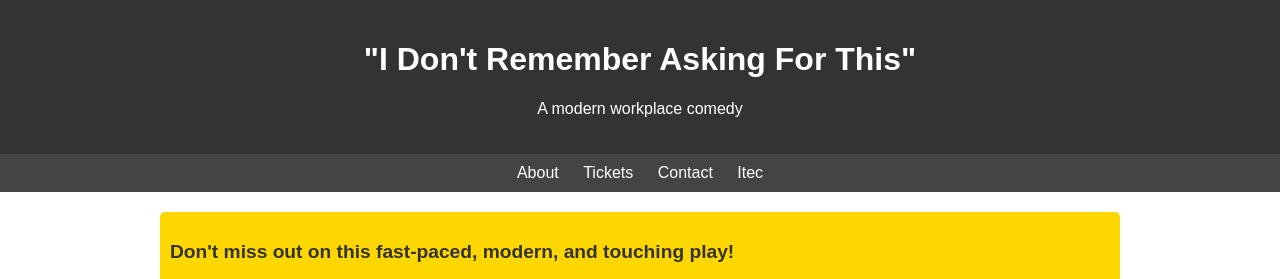
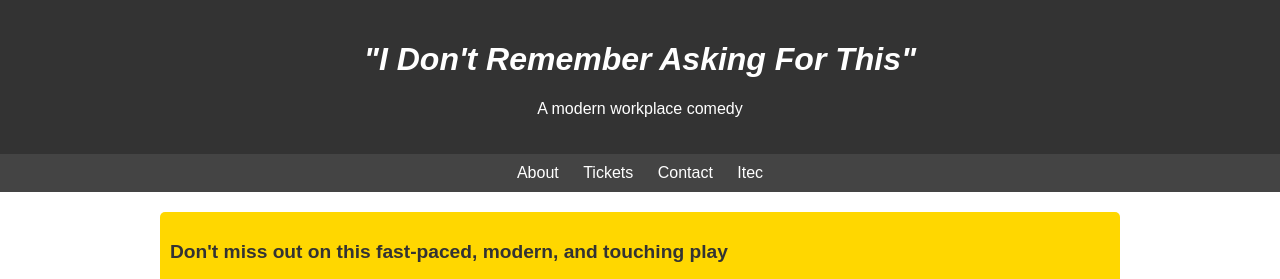
Before and after one commit to colinweb/idraft, a plain HTML site: page index.html in a window 1280 px wide. Shown: the top 279 px of the page. Drawn offline with Linux system fonts and the light colour scheme.

Commit message:
Update index.html

```diff
--- a/index.html
+++ b/index.html
@@ -60,7 +60,7 @@
 </head>
 <body>
     <header>
-        <h1>"I Don't Remember Asking For This"</h1>
+        <h1><i>"I Don't Remember Asking For This"</i></h1>
         <p>A modern workplace comedy</p>
     </header>
     <nav>
@@ -71,7 +71,7 @@
     </nav>
     <div class="container">
         <div class="highlight">
-            <p>Don't miss out on this fast-paced, modern, and touching play!</p>
+            <p>Don't miss out on this fast-paced, modern, and touching play</p>
             <p>I Don't Remember Asking For This performances are being held at a warehouse space in Soho for 3 nights only in June. Buy your tickets now!</p>
             <a href="#tickets" class="cta-button">Buy Tickets</a>
         </div>
```
